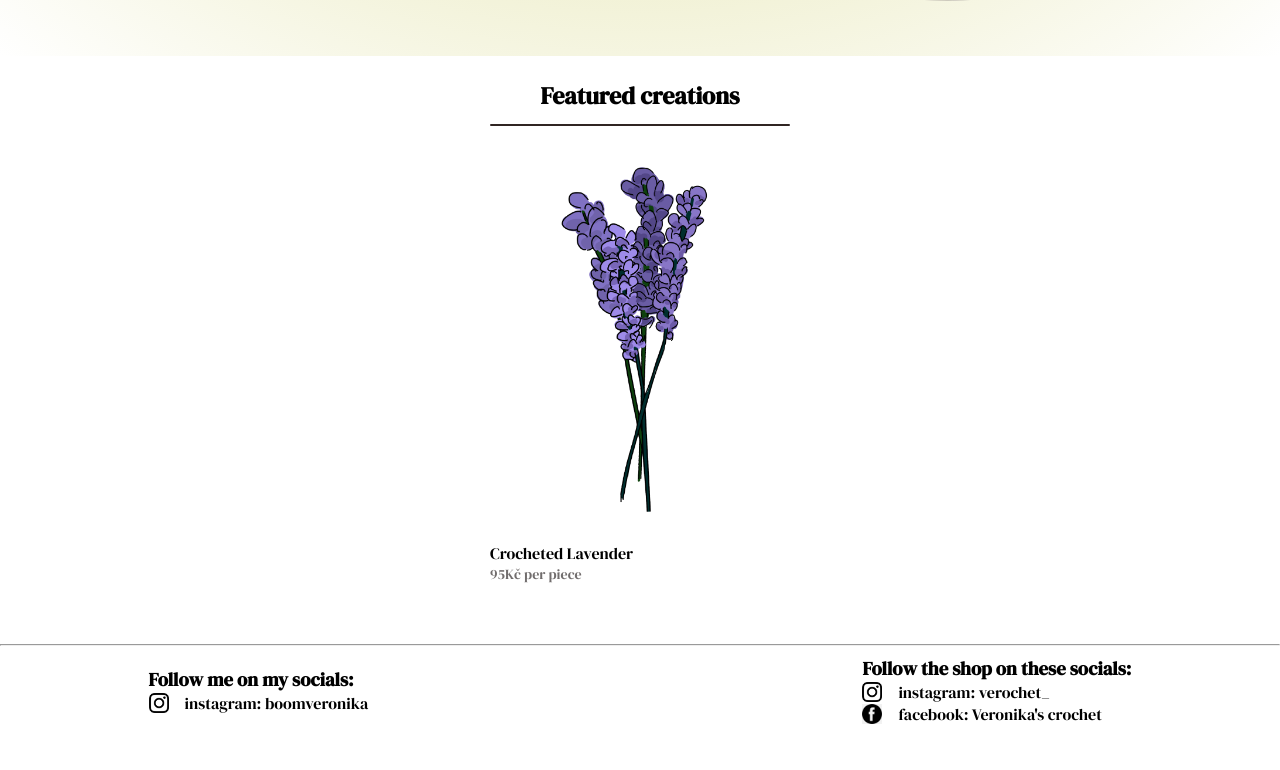
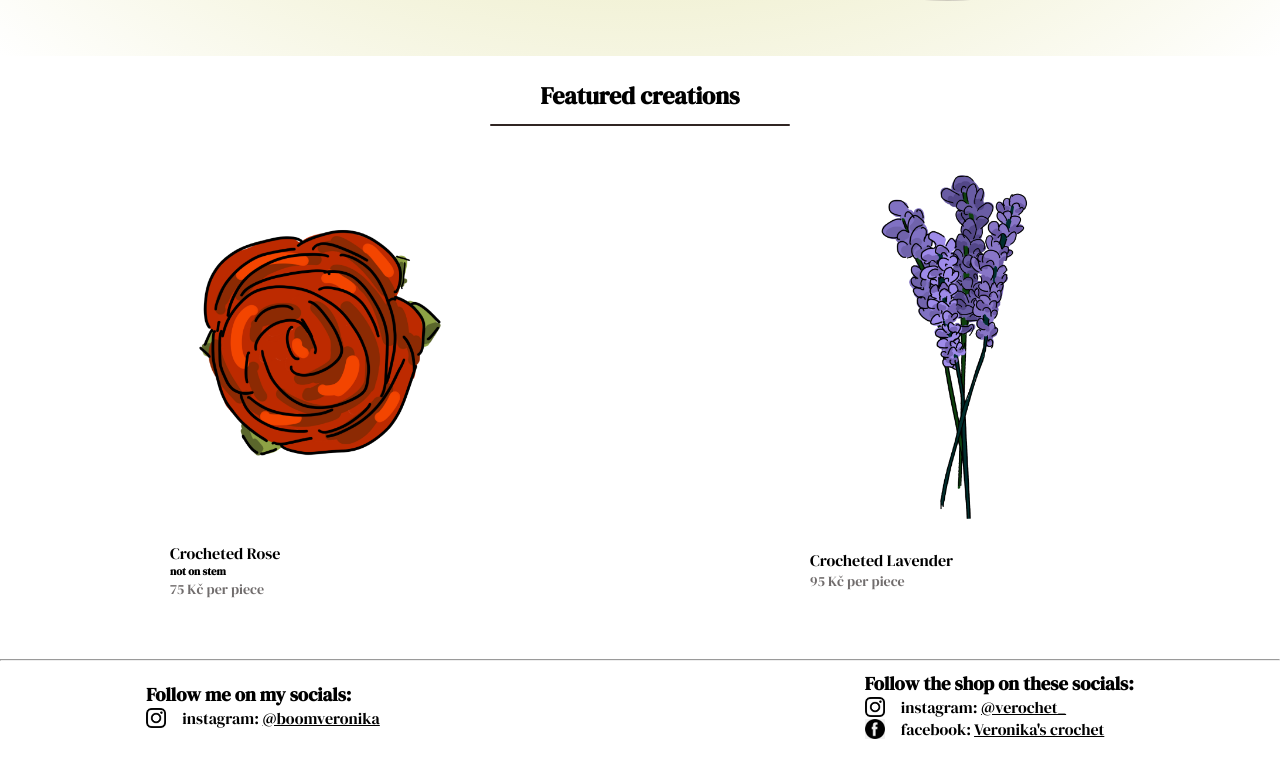
Before and after one commit to veronikasgariboldi/Verochet, a plain HTML site: page index.html in a window 1280 px wide. Shown: the part 910-1680 px from the top of the page. Drawn offline with Linux system fonts and the light colour scheme.

Commit message:
hyper-links

```diff
--- a/index.html
+++ b/index.html
@@ -41,10 +41,16 @@
          <div class="small-containers">
             <h2 class="title">Featured creations</h2>
             <div class="row">
+                <div class="col-3">
+                    <img src="./images/IMG_0746.PNG">
+                    <h4>Crocheted Rose</h4>
+                    <h6>not on stem</h6>
+                    <p>75 Kč per piece</p>
+                </div>
                 <div class="col-4">
                     <img src="./images/IMG_0732.PNG">
                     <h4>Crocheted Lavender</h4>
-                    <p>95Kč per piece</p>
+                    <p>95 Kč per piece</p>
                 </div>
             </div>
          </div>
@@ -58,7 +64,7 @@
                         <h3>Follow me on my socials: </h3>
                         <div id="container-3">
                             <img src="./images/insta.png" width="20px" height="20px">
-                            <p>instagram: boomveronika</p>
+                            <p> instagram: <a class="hyper-link" href="https://www.instagram.com/boomveronika/">@boomveronika</a></p>
                         </div>
                     </div>
                     <div class="footer-col-2">
@@ -68,11 +74,11 @@
                         <h3>Follow the shop on these socials: </h3>
                         <div id="container-1">
                             <img src="./images/insta.png" width="20px" height="20px">
-                            <p> instagram: verochet_ </p>
+                            <p> instagram: <a class="hyper-link" href="https://www.instagram.com/verochet_/">@verochet_ </a></p>
                         </div>
                         <div id="container-2">
                             <img src="./images/facebook.png" width="20px" height="20px">
-                            <p>facebook: Veronika's crochet</p>
+                            <p>facebook: <a class="hyper-link" href="https://www.facebook.com/people/Veronikas-Crochet/pfbid02YWqkqCg89gaf9vZCVUZ5FETBfXrHiHoDrkqqxUNC5zdff7yD3pSS1CbGYZ58xZQ9l/">Veronika's crochet</a></p>
                         </div>
                     </div>
                 </div>
--- a/style.css
+++ b/style.css
@@ -107,6 +107,18 @@ h1{
     width: 100%;
 }
 
+.col-3{
+    max-width: 25%;
+    padding: 10px;
+    min-width: 200px;
+    margin-bottom: 50px;
+    transition: transform 0.5s;
+}
+
+.col-3 img{
+    width: 100%;
+}
+
 .title{
     margin-top: 10px;
     text-align: center;
@@ -136,6 +148,15 @@ h4{
 }
 
 .col-4:hover{
+    transform: translateY(-5px);
+}
+
+.col-3 p{
+    font-size: 14px;
+    color: #716d6d;
+}
+
+.col-3:hover{
     transform: translateY(-5px);
 }
 
@@ -174,3 +195,7 @@ h4{
 #container-3 p {
     margin-left: 1em;
 }
+
+.hyper-link {
+    text-decoration: underline;
+}
```
Also changed, not shown: images/IMG_0746.PNG (added), 1 other file.
